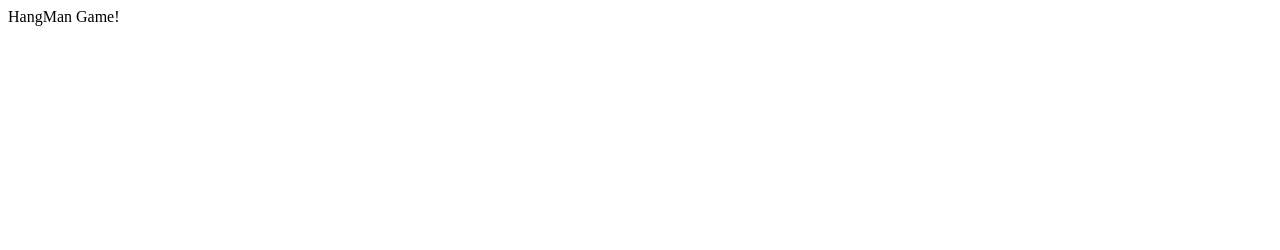
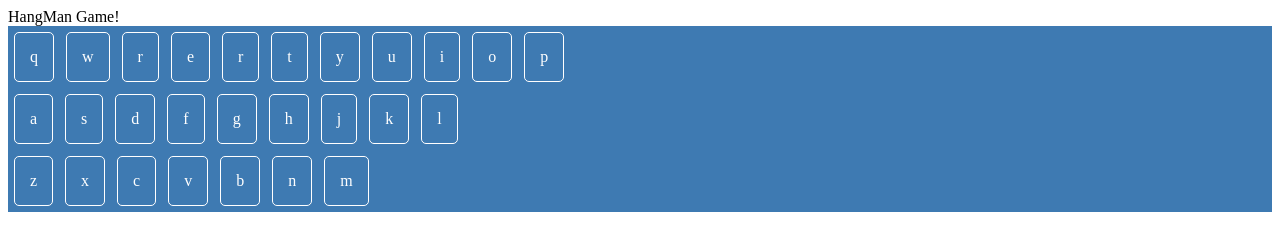
Before and after one commit to Dabea/Hangman-Game, a website: page index.html in a window 1280 px wide. Drawn offline with nearby package versions, Linux system fonts and the light colour scheme.

Commit message:
updated view with keyobard and added delegation

```diff
--- a/asset/css/style.css
+++ b/asset/css/style.css
@@ -0,0 +1,28 @@
+.key {
+    float:left;
+    background: #3e7ab2;
+
+    padding: 15px;
+    margin: 6px;
+    border:1px solid white;
+    border-radius: 5px;
+    color: white;
+}
+
+.key:hover {
+    background: white;
+    border:1px solid #1563ac;
+    color: #3e7ab2;
+
+}
+
+.keyboard {
+ background: #3e7ab2;
+ overflow:auto;
+}
+
+.row {
+    display: block;
+    clear: both;
+    margin:0 auto;
+}
--- a/asset/javascript/app.js
+++ b/asset/javascript/app.js
@@ -1,5 +1,5 @@
 'use strict';
-alert('test');
+
 /**
  * HangMan Game constructor
  * @constructor
@@ -36,9 +36,15 @@ Hangman.prototype.buildBlankSpaces = function (word) {
     }
 };
 
-
+Hangman.prototype.enable = function() {
+    alert('test');
+    $('.keyboard').on('click', 'div.key', function(){
+        alert('a Key is pressed');
+    })
+};
 
 const game = new Hangman();
 
 game.pickRandomWord();
+game.enable();
 game.buildBlankSpaces('hello');
--- a/index.html
+++ b/index.html
@@ -4,14 +4,52 @@
     <meta charset="UTF-8">
     <meta name="viewport" content="width=device-width, initial-scale=1.0">
     <meta http-equiv="X-UA-Compatible" content="ie=edge">
+    <link rel="stylesheet" href="./asset/css/style.css">
     <title>Document</title>
-    <script src="./asset/javascript/app.js" >
-    </script>
+
+
 </head>
 <body>
     <div>
         HangMan Game!
     </div>
+    <div class="keyboard" >
+        <div class="row">
+            <div class="key" data-letter="q" >q</div>
+            <div class="key" data-letter="w" >w</div>
+            <div class="key" data-letter="r" >r</div>
+            <div class="key" data-letter="e" >e</div>
+            <div class="key" data-letter="r" >r</div>
+            <div class="key" data-letter="t" >t</div>
+            <div class="key" data-letter="y" >y</div>
+            <div class="key" data-letter="u" >u</div>
+            <div class="key" data-letter="i" >i</div>
+            <div class="key" data-letter="o" >o</div>
+            <div class="key" data-letter="p" >p</div>
+        </div>
+        <div class="row">
+            <div class="key" data-letter="a" >a</div>
+            <div class="key" data-letter="s" >s</div>
+            <div class="key" data-letter="d" >d</div>
+            <div class="key" data-letter="f" >f</div>
+            <div class="key" data-letter="g" >g</div>
+            <div class="key" data-letter="h" >h</div>
+            <div class="key" data-letter="j" >j</div>
+            <div class="key" data-letter="k" >k</div>
+            <div class="key" data-letter="l" >l</div>
+        </div>
+        <div  class="row" >
+            <div class="key" data-letter="z" >z</div>
+            <div class="key" data-letter="x" >x</div>
+            <div class="key" data-letter="c" >c</div>
+            <div class="key" data-letter="v" >v</div>
+            <div class="key" data-letter="b" >b</div>
+            <div class="key" data-letter="n" >n</div>
+            <div class="key" data-letter="m" >m</div>
+        </div>
+    </div>
 
+    <script src="https://code.jquery.com/jquery-3.3.1.js" integrity="sha256-2Kok7MbOyxpgUVvAk/HJ2jigOSYS2auK4Pfzbm7uH60=" crossorigin="anonymous"></script>
+    <script src="./asset/javascript/app.js" >    </script>
 </body>
 </html>
```
